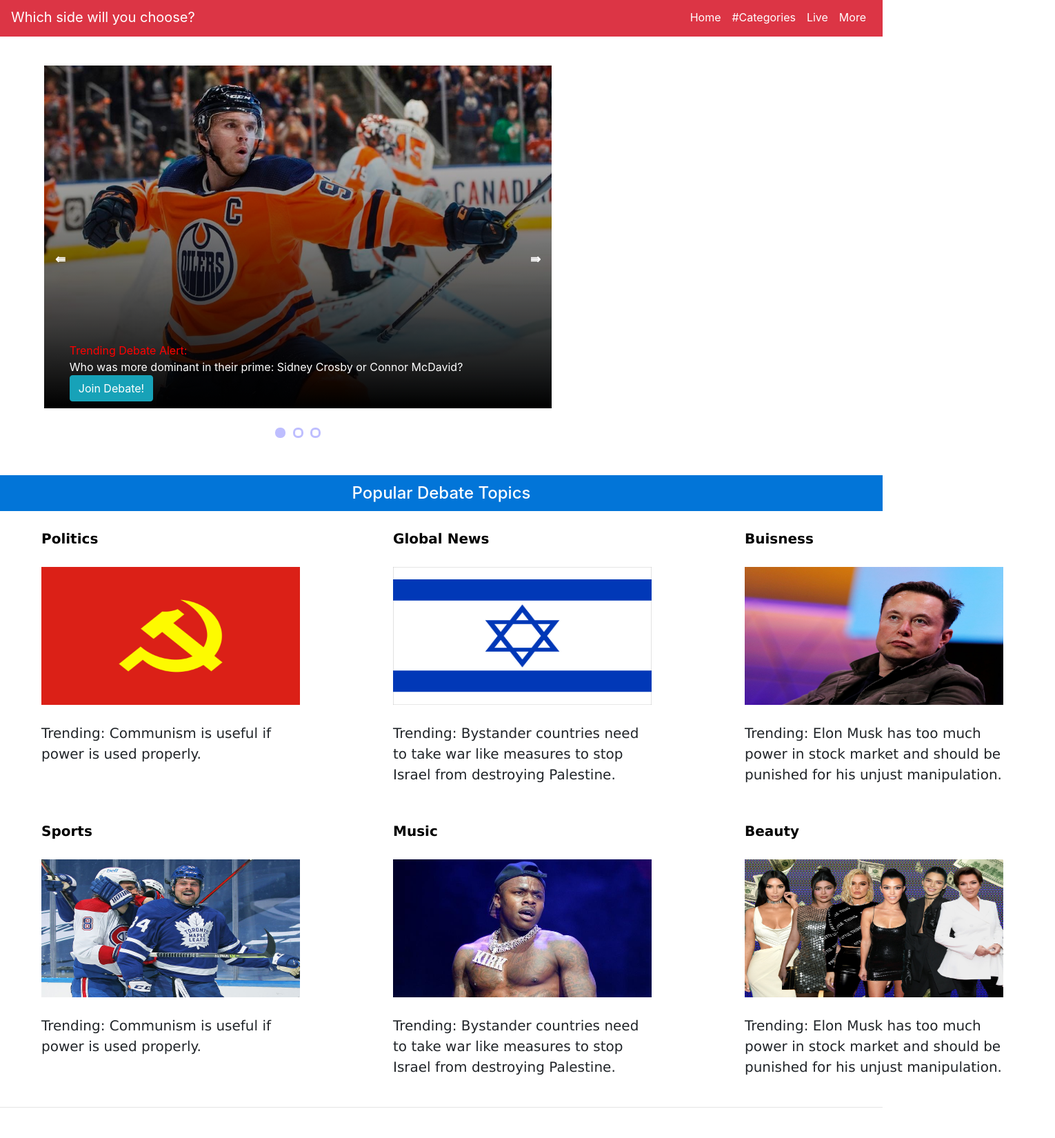
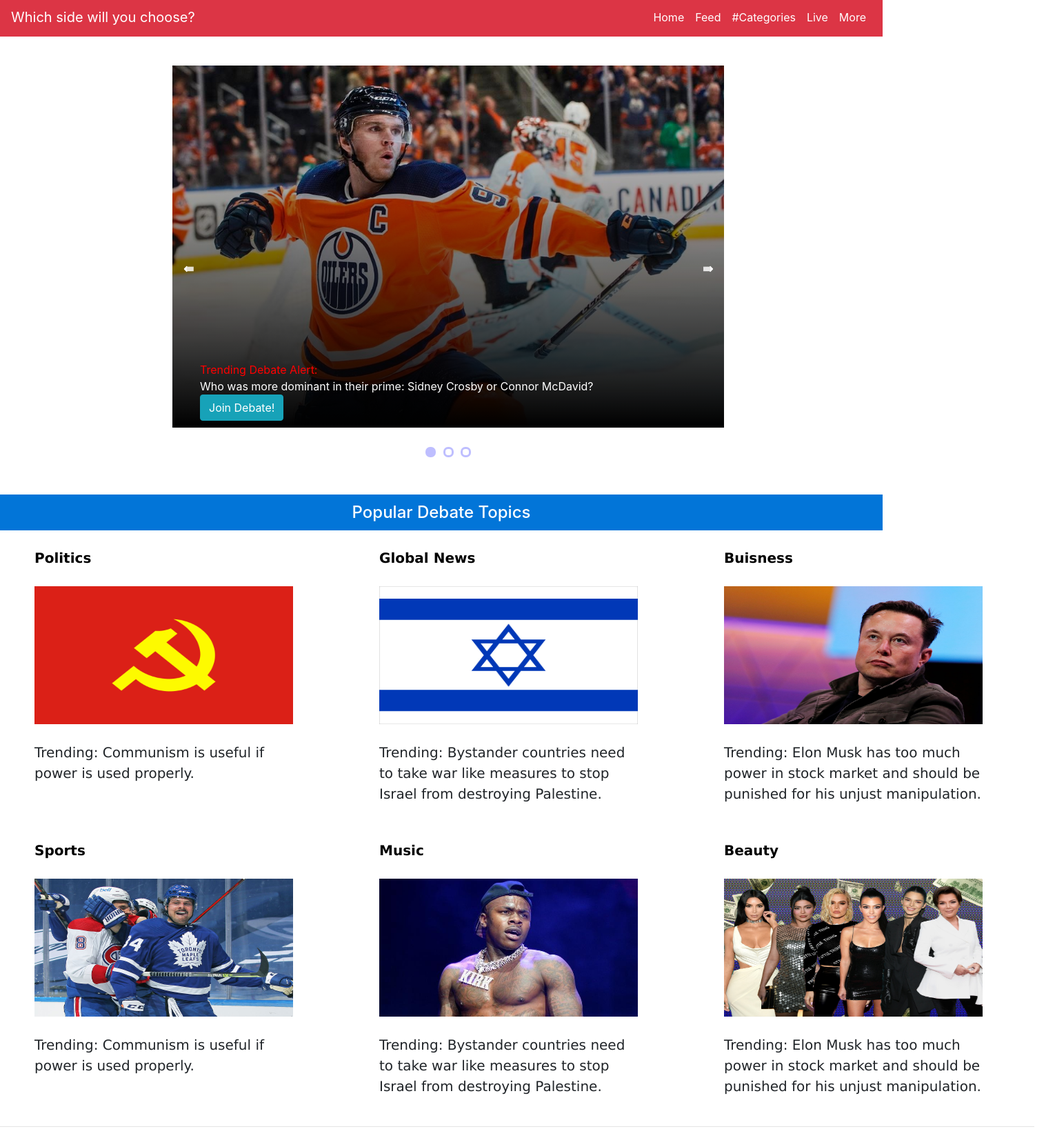
Before and after one commit to akowara/DebateAble, a plain HTML site: page index.html in a window 1280 px wide. Shown: the part 49-1699 px from the top of the page at 69% size, 1530 px wide, since content can reach past the window. Before the commit the page ends 1671 px from the top, so only its background shows below. Drawn offline with nearby package versions, Linux system fonts and the light colour scheme.

Commit message:
Add files via upload

```diff
--- a/index.html
+++ b/index.html
@@ -40,6 +40,9 @@
         <ul class="navbar-nav ml-auto">
           <li class="nav-item">
             <a class="nav-link" href="" style="color:white;">Home</a>
+          </li>
+          <li class="nav-item">
+            <a class="nav-link" href="" style="color:white;">Feed</a>
           </li>
           <li class="nav-item">
             <a class="nav-link" href="" style="color:white;">#Categories</a>
@@ -133,16 +136,8 @@
 </div>
 -->
 
-
-
-
-
-
-
-
-
   <div class="trending">
-    <table class="trendtable" ;style="width:1000px">
+    <table class="trendtable">
       <tr>
         <td class="trendheader"><a href="politics.html">Politics</a></td>
         <td class="trendheader"><a href="global_news.html">Global News</a></td>
--- a/style.css
+++ b/style.css
@@ -37,8 +37,8 @@
 .previews{
   width:800px;
   position: relative;
-  padding-left:5%;
   padding-top:auto;
+  margin-left: 250px;
 }
 
 .preview_slide{
@@ -58,7 +58,7 @@
 
 .preview_slide img{
   display:inline;
-  height:auto;
+  height:525px;
   width:100%;
 
 }
@@ -102,9 +102,9 @@
 .trendtable td{
   padding-right:75px;
   padding-top:25px;
-  padding-left: 60px;
+  padding-left: 50px;
   margin:auto;
-  width:
+  width: 100px;
 }
 
 
@@ -264,3 +264,12 @@
 .login p{
   margin:25px auto 25px auto;
 }
+
+.trending{
+  width: 1500px;
+  margin:auto;
+}
+
+.trendtable{
+  width: 100px;
+}
```
